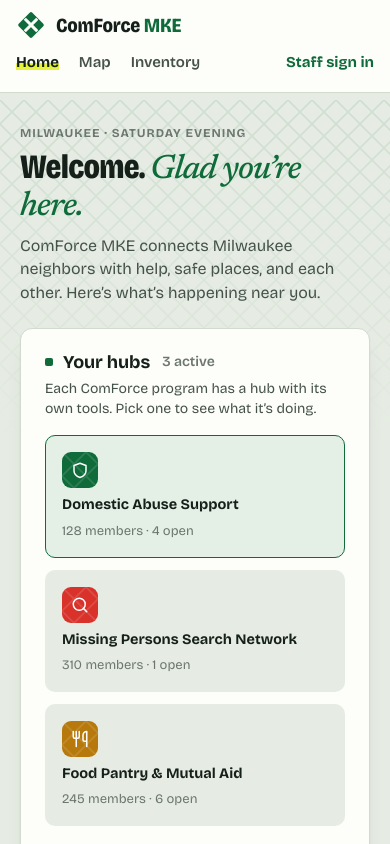
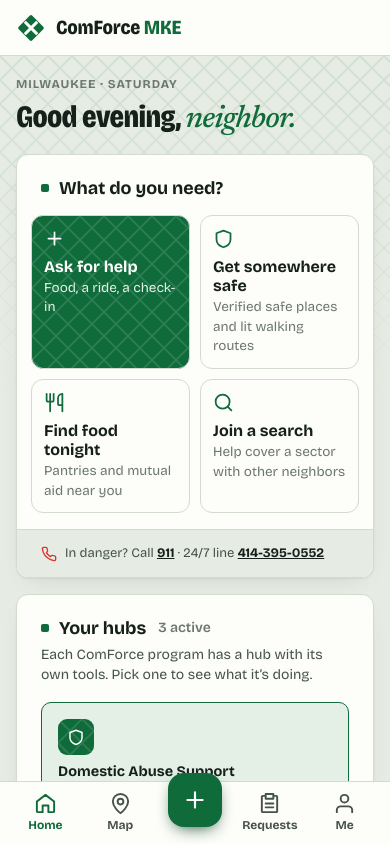
Before and after one commit to BlazeXYZ/2026-MAIC-Hacksgiving, a React (Vite) app in the folder src/client/: page / in a window 390 px wide. Shown: the top 844 px of the page. Built offline with nearby package versions, Linux system fonts and the light colour scheme; no server answers.

Commit message:
feat: add the resident phone navigation shell

```diff
--- a/src/client/index.html
+++ b/src/client/index.html
@@ -11,7 +11,7 @@
     <link rel="preconnect" href="https://fonts.gstatic.com" crossorigin />
     <link rel="stylesheet" href="https://fonts.googleapis.com/css2?family=Bricolage+Grotesque:opsz,wdth,wght@12..96,75..100,400..800&family=Newsreader:ital,opsz,wght@0,6..72,400..600;1,6..72,400..600&display=swap" />
   </head>
-  <body style="padding-top: env(safe-area-inset-top); padding-bottom: env(safe-area-inset-bottom); padding-left: env(safe-area-inset-left); padding-right: env(safe-area-inset-right);">
+  <body>
     <div id="root"></div>
     <script type="module" src="/src/main.tsx"></script>
   </body>
--- a/src/client/src/App.tsx
+++ b/src/client/src/App.tsx
@@ -1,4 +1,4 @@
-import { useEffect, useRef, useState } from 'react';
+import { useEffect, useRef, useState, useSyncExternalStore } from 'react';
 import type { ReactElement } from 'react';
 import CommunityMap from './components/CommunityMap';
 import HelpSurvey from './components/HelpSurvey';
@@ -20,6 +20,9 @@ type HubId = 'domestic-safety' | 'missing-persons' | 'food-pantry';
 type Tab =
   | 'home'
   | 'map'
+  | 'help'
+  | 'requests'
+  | 'me'
   | 'inventory'
   | 'coordinator'
   | 'coordinator-ops'
@@ -90,6 +93,26 @@ const STAFF_TABS: ReadonlySet<Tab> = new Set([
   'forum-review',
 ]);
 
+const PHONE_TABS = [
+  { tab: 'home', label: 'Home', icon: 'home' },
+  { tab: 'map', label: 'Map', icon: 'pin' },
+  { tab: 'help', label: 'Ask for help', icon: 'plus' },
+  { tab: 'requests', label: 'Requests', icon: 'board' },
+  { tab: 'me', label: 'Me', icon: 'user' },
+] as const;
+const PHONE_ONLY_TABS: ReadonlySet<Tab> = new Set(['help', 'requests', 'me']);
+const PHONE_WIDTH = '(max-width: 640px)';
+
+function subscribeToPhoneWidth(notify: () => void): () => void {
+  const media = window.matchMedia(PHONE_WIDTH);
+  media.addEventListener('change', notify);
+  return () => media.removeEventListener('change', notify);
+}
+
+function atPhoneWidth(): boolean {
+  return window.matchMedia(PHONE_WIDTH).matches;
+}
+
 function partOfDay(date: Date): string {
   const hour = date.getHours();
   if (hour < 12) return 'morning';
@@ -110,6 +133,17 @@ export default function App(): ReactElement {
   const [priorityAlert, setPriorityAlert] = useState<MissingPersonAlert | null>(null);
   const surveyRef = useRef<HTMLElement>(null);
   const hubRef = useRef<HTMLElement>(null);
+  const phoneWidth = useSyncExternalStore(subscribeToPhoneWidth, atPhoneWidth);
+  const isStaff = coordinatorKey !== null && STAFF_TABS.has(activeTab);
+  const phoneShell = phoneWidth && !isStaff;
+  const currentTab = !phoneShell && PHONE_ONLY_TABS.has(activeTab) ? 'home' : activeTab;
+  const showHome = currentTab === 'home';
+  const showRequests = currentTab === 'requests';
+  const surveyOpen = activeTab === 'help' || askingForHelp;
+  const showSurvey = currentTab === 'help' || (!phoneShell && showHome && surveyOpen);
+  const currentPhoneTab = currentTab === 'inventory' || STAFF_TABS.has(currentTab) || currentTab === 'staff-sign-in'
+    ? 'me'
+    : currentTab;
 
   useEffect(() => {
     const ctrl = new AbortController();
@@ -136,15 +170,15 @@ export default function App(): ReactElement {
   }, []);
 
   useEffect(() => {
-    if (askingForHelp) surveyRef.current?.scrollIntoView({ behavior: 'smooth', block: 'start' });
-  }, [askingForHelp]);
+    if (showSurvey && showHome) surveyRef.current?.scrollIntoView({ behavior: 'smooth', block: 'start' });
+  }, [showSurvey, showHome]);
 
   const active = COMMUNITIES.find((c) => c.id === selectedCommunity) ?? COMMUNITIES[0];
-  const isStaff = coordinatorKey !== null && STAFF_TABS.has(activeTab);
   const now = new Date();
   const weekday = now.toLocaleDateString('en-US', { weekday: 'long' });
 
   function go(tab: Tab): void {
+    if (tab === 'help') setAskingForHelp(true);
     setActiveTab(tab);
     window.scrollTo({ top: 0 });
   }
@@ -158,14 +192,65 @@ export default function App(): ReactElement {
 
   function navButton(tab: Tab, label: string): ReactElement {
     return (
-      <button type="button" aria-current={activeTab === tab ? 'page' : undefined} onClick={() => go(tab)}>
+      <button type="button" aria-current={currentTab === tab ? 'page' : undefined} onClick={() => go(tab)}>
         <span>{label}</span>
       </button>
     );
   }
 
+  const emergencyLine = (
+    <div className="sos">
+      <Icon name="phone" />
+      <span>
+        In danger? Call <a href="tel:911">911</a> · 24/7 line <a href={COMFORCE_HOTLINE.tel}>{COMFORCE_HOTLINE.display}</a>
+      </span>
+    </div>
+  );
+
+  const needsSection = (
+    <section key="home-needs" className="mod c5 home-needs" aria-labelledby="needs-title">
+      <div className="mod-h">
+        <h2 id="needs-title">What do you need?</h2>
+      </div>
+      <div className="needs">
+        <button type="button" className="primary" onClick={() => {
+          if (phoneShell) go('help');
+          else setAskingForHelp(true);
+        }}>
+          <span className="sq"><Icon name="plus" /></span>
+          <span><b>Ask for help</b><small>Food, a ride, a check-in</small></span>
+          <Icon name="chev" className="ic chev" />
+        </button>
+        <button type="button" onClick={() => go('map')}>
+          <span className="sq"><Icon name="shield" /></span>
+          <span><b>Get somewhere safe</b><small>Verified safe places and lit walking routes</small></span>
+          <Icon name="chev" className="ic chev" />
+        </button>
+        <button type="button" onClick={() => openHub('food-pantry')}>
+          <span className="sq"><Icon name="food" /></span>
+          <span><b>Find food tonight</b><small>Pantries and mutual aid near you</small></span>
+          <Icon name="chev" className="ic chev" />
+        </button>
+        <button type="button" onClick={() => openHub('missing-persons', 'tool')}>
+          <span className="sq"><Icon name="search" /></span>
+          <span><b>Join a search</b><small>Help cover a sector with other neighbors</small></span>
+          <Icon name="chev" className="ic chev" />
+        </button>
+      </div>
+      {emergencyLine}
+    </section>
+  );
+
   return (
-    <div className="app">
+    <div className={phoneShell ? 'app resident-phone' : 'app'}>
+      {phoneShell ? (
+        <header className="ph-top">
+          <button type="button" className="logo" onClick={() => go('home')} aria-label="ComForce MKE home">
+            <LogoMark />
+            <b>ComForce <span>MKE</span></b>
+          </button>
+        </header>
+      ) : (
         <header className={isStaff ? 'dnav staff' : 'dnav'}>
           <button type="button" className="logo" onClick={() => go(isStaff ? 'coordinator' : 'home')} aria-label="ComForce MKE home">
             <LogoMark />
@@ -199,8 +284,15 @@ export default function App(): ReactElement {
             )}
           </nav>
         </header>
+      )}
 
       <main className="dpage">
+        {phoneShell && showHome && (
+          <section className="greet" aria-labelledby="phone-greet-title">
+            <div className="kicker">Milwaukee · {weekday}</div>
+            <h1 id="phone-greet-title">Good {partOfDay(now)}, <em>neighbor.</em></h1>
+          </section>
+        )}
         {!isStaff && priorityAlert && (
           <UrgentAlertBanner
             alert={priorityAlert}
@@ -230,7 +322,31 @@ export default function App(): ReactElement {
           <CoordinatorMap accessKey={coordinatorKey} />
         )}
 
-        <div hidden={activeTab !== 'home'}>
+        {phoneShell && currentTab === 'me' && (
+          <div className="phone-menu-page">
+            <section className="mod" aria-labelledby="phone-me-title">
+              <div className="mod-h"><h2 id="phone-me-title">Me</h2></div>
+              <div className="mod-b phone-menu">
+                <button type="button" className="btn" onClick={() => go('inventory')}>Inventory</button>
+                {coordinatorKey ? (
+                  <>
+                    <button type="button" className="btn" onClick={() => go('coordinator')}>Coordinator</button>
+                    <button type="button" className="btn" onClick={() => setCoordinatorKey(null)}>Sign out</button>
+                  </>
+                ) : (
+                  <button type="button" className="btn" onClick={() => go('staff-sign-in')}>Staff sign in</button>
+                )}
+              </div>
+            </section>
+            <section className="mod" aria-labelledby="phone-safety-title">
+              <div className="mod-h"><h2 id="phone-safety-title">Privacy &amp; safety</h2></div>
+              <p className="mod-b">Keep your request code private. Anyone with the code can check your request status.</p>
+              {emergencyLine}
+            </section>
+          </div>
+        )}
+
+        {!phoneShell && showHome && (
           <section className="greet" aria-labelledby="greet-title">
             <div className="kicker">Milwaukee · {weekday} {partOfDay(now)}</div>
             <h1 id="greet-title">Welcome. <em>Glad you&rsquo;re here.</em></h1>
@@ -239,21 +355,31 @@ export default function App(): ReactElement {
               happening near you.
             </p>
           </section>
+        )}
 
-          {askingForHelp && (
+        {surveyOpen && (
+          <div hidden={!showSurvey}>
             <section className="mod" ref={surveyRef} aria-label="Ask for help" style={{ marginBottom: 24, scrollMarginTop: 96 }}>
               <div className="mod-h">
                 <h2>Ask for help</h2>
-                <button type="button" className="more" onClick={() => setAskingForHelp(false)}>Close</button>
+                {showHome && (
+                  <button type="button" className="more" onClick={() => {
+                    setAskingForHelp(false);
+                    if (activeTab === 'help') go('home');
+                  }}>Close</button>
+                )}
               </div>
               <div className="mod-b">
                 <HelpSurvey />
               </div>
             </section>
+          </div>
         )}
 
+        <div hidden={!showHome}>
           <div className="g12 stretch">
-            <section className="mod c7" ref={hubRef} aria-labelledby="hubs-title" style={{ scrollMarginTop: 96 }}>
+            {phoneShell && needsSection}
+            <section key="home-hubs" className="mod c7" ref={hubRef} aria-labelledby="hubs-title" style={{ scrollMarginTop: 96 }}>
               <div className="mod-h">
                 <h2 id="hubs-title">Your hubs</h2>
                 <span className="count">{COMMUNITIES.length} active</span>
@@ -354,45 +480,26 @@ export default function App(): ReactElement {
               </div>
             </section>
 
-            <section className="mod c5" aria-labelledby="needs-title">
-              <div className="mod-h">
-                <h2 id="needs-title">What do you need?</h2>
+            {!phoneShell && needsSection}
           </div>
-              <div className="needs">
-                <button type="button" className="primary" onClick={() => setAskingForHelp(true)}>
-                  <span className="sq"><Icon name="plus" /></span>
-                  <span><b>Ask for help</b><small>Food, a ride, a check-in</small></span>
-                  <Icon name="chev" className="ic chev" />
-                </button>
-                <button type="button" onClick={() => go('map')}>
-                  <span className="sq"><Icon name="shield" /></span>
-                  <span><b>Get somewhere safe</b><small>Verified safe places and lit walking routes</small></span>
-                  <Icon name="chev" className="ic chev" />
-                </button>
-                <button type="button" onClick={() => openHub('food-pantry')}>
-                  <span className="sq"><Icon name="food" /></span>
-                  <span><b>Find food tonight</b><small>Pantries and mutual aid near you</small></span>
-                  <Icon name="chev" className="ic chev" />
-                </button>
-                <button type="button" onClick={() => openHub('missing-persons', 'tool')}>
-                  <span className="sq"><Icon name="search" /></span>
-                  <span><b>Join a search</b><small>Help cover a sector with other neighbors</small></span>
-                  <Icon name="chev" className="ic chev" />
+        </div>
+
+        <div hidden={!showHome && !showRequests}>
+          <div className="g12">
+            <div className={showRequests ? 'c12' : 'c7'} hidden={phoneShell && showHome}>
+              <VolunteerTickets />
+            </div>
+            {phoneShell && showHome && (
+              <section className="mod c12" aria-labelledby="phone-requests-title">
+                <div className="mod-h"><h2 id="phone-requests-title">Neighbors who need a hand</h2></div>
+                <div className="mod-b">
+                  <button type="button" className="btn" onClick={() => go('requests')}>
+                    Browse requests <Icon name="chev" />
                   </button>
                 </div>
-              <div className="sos">
-                <Icon name="phone" />
-                <span>
-                  In danger? Call <a href="tel:911">911</a> · 24/7 line <a href={COMFORCE_HOTLINE.tel}>{COMFORCE_HOTLINE.display}</a>
-                </span>
-              </div>
               </section>
-          </div>
-
-          <div className="g12">
-            <div className="c7">
-              <VolunteerTickets />
-            </div>
+            )}
+            {!phoneShell && (
               <section className="mod c5" aria-labelledby="districts-title">
                 <div className="mod-h">
                   <h2 id="districts-title">Where help is short</h2>
@@ -407,14 +514,33 @@ export default function App(): ReactElement {
                   ))}
                 </div>
               </section>
+            )}
           </div>
         </div>
       </main>
 
+      {phoneShell ? (
+        <nav className="tabbar" aria-label="Resident navigation">
+          {PHONE_TABS.map(({ tab, label, icon }) => (
+            <button
+              key={tab}
+              type="button"
+              className={tab === 'help' ? 'post' : undefined}
+              aria-label={tab === 'help' ? label : undefined}
+              aria-current={currentPhoneTab === tab ? 'page' : undefined}
+              onClick={() => go(tab)}
+            >
+              <Icon name={icon} />
+              {tab !== 'help' && <span>{label}</span>}
+            </button>
+          ))}
+        </nav>
+      ) : (
         <footer className="dfoot">
           <span><b>ComForce MKE</b> · Community Task Force MKE · Milwaukee, WI</span>
           <span><b>Made in Milwaukee</b> · prototype, sample data</span>
         </footer>
+      )}
     </div>
   );
 }
--- a/src/client/src/components/ui/Icon.tsx
+++ b/src/client/src/components/ui/Icon.tsx
@@ -3,6 +3,14 @@ import type { ReactElement } from 'react';
 /* Stroke icons and the ComForce logo mark, copied from the symbol set in
    docs/design/src/common/defs.html so the app matches the mockup exactly. */
 const PATHS = {
+  home: <path d="m3 10 9-7 9 7v10a1 1 0 0 1-1 1h-5v-7H9v7H4a1 1 0 0 1-1-1z" />,
+  board: <path d="M8 4H5a1 1 0 0 0-1 1v15a1 1 0 0 0 1 1h14a1 1 0 0 0 1-1V5a1 1 0 0 0-1-1h-3M8 4V2h8v5H8zM8 12h8M8 16h8" />,
+  user: (
+    <>
+      <circle cx="12" cy="7" r="4" />
+      <path d="M4 21v-2a4 4 0 0 1 4-4h8a4 4 0 0 1 4 4v2" />
+    </>
+  ),
   plus: <path d="M12 5v14M5 12h14" />,
   shield: <path d="M20 13c0 5-3.5 7.5-8 9-4.5-1.5-8-4-8-9V6l8-3 8 3z" />,
   food: <path d="M3 2v7c0 1.1.9 2 2 2h4a2 2 0 0 0 2-2V2M7 2v20M21 15V2a5 5 0 0 0-5 5v6c0 1.1.9 2 2 2h3zm0 0v7" />,
--- a/src/client/src/styles/global.css
+++ b/src/client/src/styles/global.css
@@ -38,6 +38,7 @@
 
 body {
   margin: 0;
+  padding: env(safe-area-inset-top) env(safe-area-inset-right) env(safe-area-inset-bottom) env(safe-area-inset-left);
   background: var(--paper);
   color: var(--ink);
   font-family: var(--f);
--- a/src/client/src/styles/layout.css
+++ b/src/client/src/styles/layout.css
@@ -14,10 +14,10 @@
 
 /* ---------- top nav ---------- */
 .dnav { position: sticky; top: 0; z-index: 40; display: flex; align-items: center; gap: 32px; height: 72px; padding: 0 48px; background: var(--card); border-bottom: 1px solid var(--line); }
-.dnav .logo { display: flex; align-items: center; gap: 10px; color: var(--ink); background: none; border: 0; padding: 0; cursor: pointer; }
-.dnav .logo svg { width: 30px; height: 30px; flex: none; }
-.dnav .logo b { font-weight: 800; font-stretch: 85%; font-size: 20px; letter-spacing: -.01em; white-space: nowrap; }
-.dnav .logo b span { color: var(--green); }
+.app .logo { display: flex; align-items: center; gap: 10px; color: var(--ink); background: none; border: 0; padding: 0; cursor: pointer; }
+.app .logo svg { width: 30px; height: 30px; flex: none; }
+.app .logo b { font-weight: 800; font-stretch: 85%; font-size: 20px; letter-spacing: -.01em; white-space: nowrap; }
+.app .logo b span { color: var(--green); }
 .dnav nav { display: flex; align-items: center; gap: 28px; flex: 1; min-width: 0; overflow-x: auto; scrollbar-width: none; }
 .dnav nav button { border: 0; background: none; padding: 8px 0; font-weight: 600; font-size: 15px; color: var(--ink-2); white-space: nowrap; cursor: pointer; }
 .dnav nav button[aria-current="page"] { color: var(--ink); font-weight: 700; }
@@ -126,11 +126,94 @@
   .kpis { grid-template-columns: repeat(2, minmax(0, 1fr)); }
 }
 @media (max-width: 640px) {
-  .dnav { flex-wrap: wrap; height: auto; padding: 10px 16px; row-gap: 4px; }
+  body { padding-block: 0; }
+  .dnav { flex-wrap: wrap; height: auto; padding: calc(10px + env(safe-area-inset-top)) 16px 10px; row-gap: 4px; }
   .app::before { top: 100px; }
   .dnav nav { order: 3; width: 100%; flex: none; gap: 20px; }
-  .greet h1 { font-size: 34px; }
+  .dfoot { display: none; }
   .hubs { grid-template-columns: 1fr; }
   .hubs button { min-height: 0; }
   .kpis { gap: 12px; }
+
+  .resident-phone { --phone-dock-space: calc(80px + env(safe-area-inset-bottom)); }
+  .resident-phone::before { top: calc(56px + env(safe-area-inset-top)); }
+  .resident-phone .dpage { padding: 16px 16px calc(var(--phone-dock-space) + 16px); }
+  .resident-phone .volunteer-modal-backdrop { bottom: var(--phone-dock-space); }
+  .ph-top {
+    position: sticky;
+    top: 0;
+    z-index: 40;
+    display: flex;
+    align-items: center;
+    min-height: calc(56px + env(safe-area-inset-top));
+    padding: env(safe-area-inset-top) 16px 0;
+    background: var(--card);
+    border-bottom: 1px solid var(--line);
+  }
+  .ph-top .logo { min-height: 44px; }
+  .tabbar {
+    position: fixed;
+    inset: auto 0 0;
+    z-index: 40;
+    display: grid;
+    grid-template-columns: repeat(5, minmax(0, 1fr));
+    align-items: center;
+    justify-items: center;
+    padding: 6px calc(8px + env(safe-area-inset-right)) calc(6px + env(safe-area-inset-bottom)) calc(8px + env(safe-area-inset-left));
+    background: var(--card);
+    border-top: 1px solid var(--line);
+  }
+  .tabbar button {
+    display: grid;
+    justify-items: center;
+    align-content: center;
+    gap: 2px;
+    width: 100%;
+    min-height: 48px;
+    padding: 4px 0;
+    border: 0;
+    background: none;
+    color: var(--ink-2);
+    font-size: 12px;
+    font-weight: 700;
+    cursor: pointer;
+  }
+  .tabbar button[aria-current="page"] { color: var(--green); }
+  .tabbar .ic { width: 23px; height: 23px; }
+  .tabbar .post {
+    width: 54px;
+    max-width: 100%;
+    min-height: 54px;
+    margin-top: -26px;
+    border-radius: 16px;
+    background: var(--green);
+    color: #fff;
+    box-shadow: 0 6px 16px -6px var(--green-ink);
+  }
+  .tabbar .post[aria-current="page"] { color: #fff; box-shadow: 0 0 0 3px var(--green-wash), 0 0 0 5px var(--green); }
+  .tabbar .post .ic { width: 26px; height: 26px; }
+  .resident-phone .greet { margin: 4px 0 18px; }
+  .resident-phone .greet h1 { font-size: clamp(26px, 8vw, 34px); }
+  .resident-phone .g12 { gap: 16px; margin-bottom: 16px; }
+  .home-needs .needs { display: grid; grid-template-columns: repeat(2, minmax(0, 1fr)); gap: 10px; margin: 14px 14px 16px; }
+  .home-needs .needs button {
+    display: flex;
+    flex-direction: column;
+    align-items: flex-start;
+    justify-content: flex-start;
+    gap: 8px;
+    min-height: 106px;
+    padding: 12px;
+    border: 1px solid var(--line);
+    border-radius: var(--r);
+    background: var(--card);
+  }
+  .home-needs .needs button.primary { background-color: var(--green); background-image: var(--fence-dark); color: #fff; }
+  .home-needs .needs button.primary small { color: #e4f0e6; }
+  .home-needs .needs .sq { width: auto; height: auto; color: var(--green); background: none; }
+  .home-needs .needs button.primary .sq { color: #fff; background: none; }
+  .home-needs .needs .chev { display: none; }
+  .phone-menu-page { display: grid; gap: 16px; }
+  .phone-menu { display: grid; gap: 8px; }
+  .phone-menu .btn { justify-content: flex-start; }
 }
```
Lines whose indentation alone changed are shown as unchanged.
